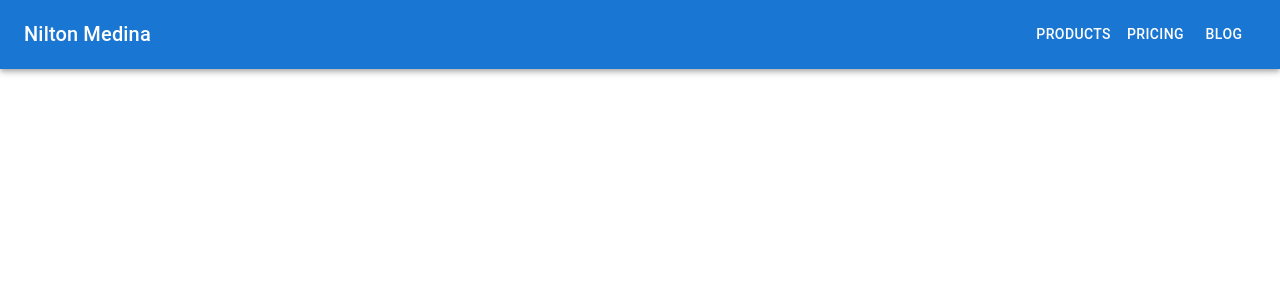
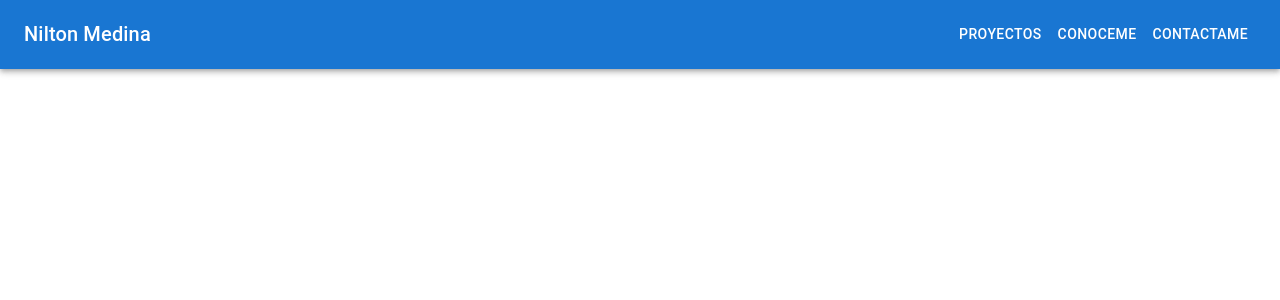
Before and after one commit to niltonGold/porfolio_historial, a React (Create React App) app in the folder porfolio_home/: page / in a window 1280 px wide. Shown: the top 300 px of the page. Built offline with nearby package versions, Linux system fonts and the light colour scheme.

Commit message:
versinon 2 header mejor trabajado

```diff
--- a/porfolio_home/src/components/header/index.jsx
+++ b/porfolio_home/src/components/header/index.jsx
@@ -23,7 +23,7 @@ import MenuItem from '@mui/material/MenuItem';
 
 export default function Header(){
 
-    const pages = ['Products', 'Pricing', 'Blog'];
+    const pages = ['Proyectos', 'Conoceme', 'Contactame'];
     const settings = ['Profile', 'Account', 'Dashboard', 'Logout'];
 
         const [anchorElNav, setAnchorElNav] = React.useState(null);
@@ -55,24 +55,6 @@ export default function Header(){
                             <Typography  variant="h6"  noWrap  component="div"  sx={{ mr: 2, display: { xs: 'none', md: 'flex' } }} >
                                     Nilton Medina
                             </Typography>
-
-
-                            {/* <Box sx={{ flexGrow: 1, display: { xs: 'flex', md: 'none' } }}>
-
-                                        <IconButton  size="large"  aria-label="account of current user"  aria-controls="menu-appbar"  aria-haspopup="true"  onClick={handleOpenNavMenu}  color="inherit" >
-                                        <MenuIcon />
-                                        </IconButton>
-
-                                        <Menu  id="menu-appbar"  anchorEl={anchorElNav}  anchorOrigin={{  vertical: 'bottom',  horizontal: 'left', }}  keepMounted  transformOrigin={{  vertical: 'top',  horizontal: 'left',  }}  open={Boolean(anchorElNav)}  onClose={handleCloseNavMenu}  sx={{  display: { xs: 'block', md: 'none' },  }} >
-                                            {pages.map((page) => (
-                                                    <MenuItem key={page} onClick={handleCloseNavMenu}>
-                                                        <Typography textAlign="center">
-                                                            {page}
-                                                        </Typography>
-                                                    </MenuItem>
-                                            ))}
-                                        </Menu>
-                            </Box> */}
 
 
                             <Typography  variant="h6"  noWrap  component="div"  sx={{ justifyContent: 'center', flexGrow: 1, display: { xs: 'flex', md: 'none' } }} >
```
